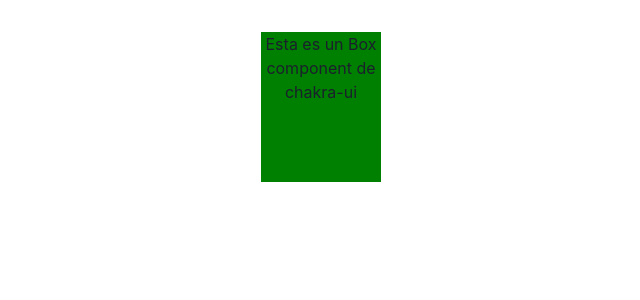
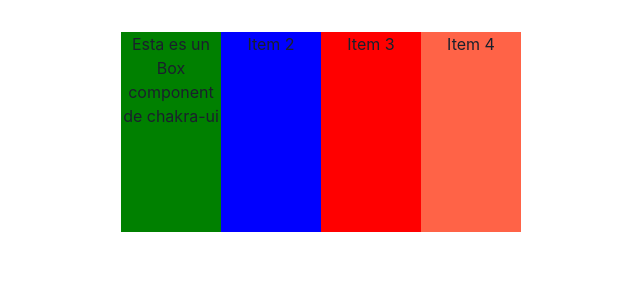
Before and after one commit to rpalaciosg/chakra-ui-begin, a React (Vite) app: page / in a window 1280 px wide. Shown: the top 300 px of the page, without its empty margins (319-959 px from the left). Built offline with nearby package versions, Linux system fonts and the light colour scheme.

Commit message:
feat: Flex component

```diff
--- a/src/App.tsx
+++ b/src/App.tsx
@@ -1,11 +1,24 @@
 import './App.css'
-import { Box } from '@chakra-ui/react'
+import { Box, Flex } from '@chakra-ui/react';
 
 function App() {
 
   return (
     <div className='App'>
-      <Box as='section' bg='green' w='120px' h='150px'>Esta es un Box component de chakra-ui</Box>
+      <Flex justify="space-between" align="center">
+      <Box bg='green' w='100px' h='200px'>
+        Esta es un Box component de chakra-ui
+      </Box>
+      <Box bg='blue' w='100px' h='200px'>
+        Item 2
+      </Box>
+      <Box bg='red' w='100px' h='200px'>
+        Item 3
+      </Box>
+      <Box bg='tomato' w='100px' h='200px'>
+        Item 4
+      </Box>
+      </Flex>
     </div>
   )
 }
```
Also changed, not shown: 1 other file (tests, documents, lock files or other folders).
